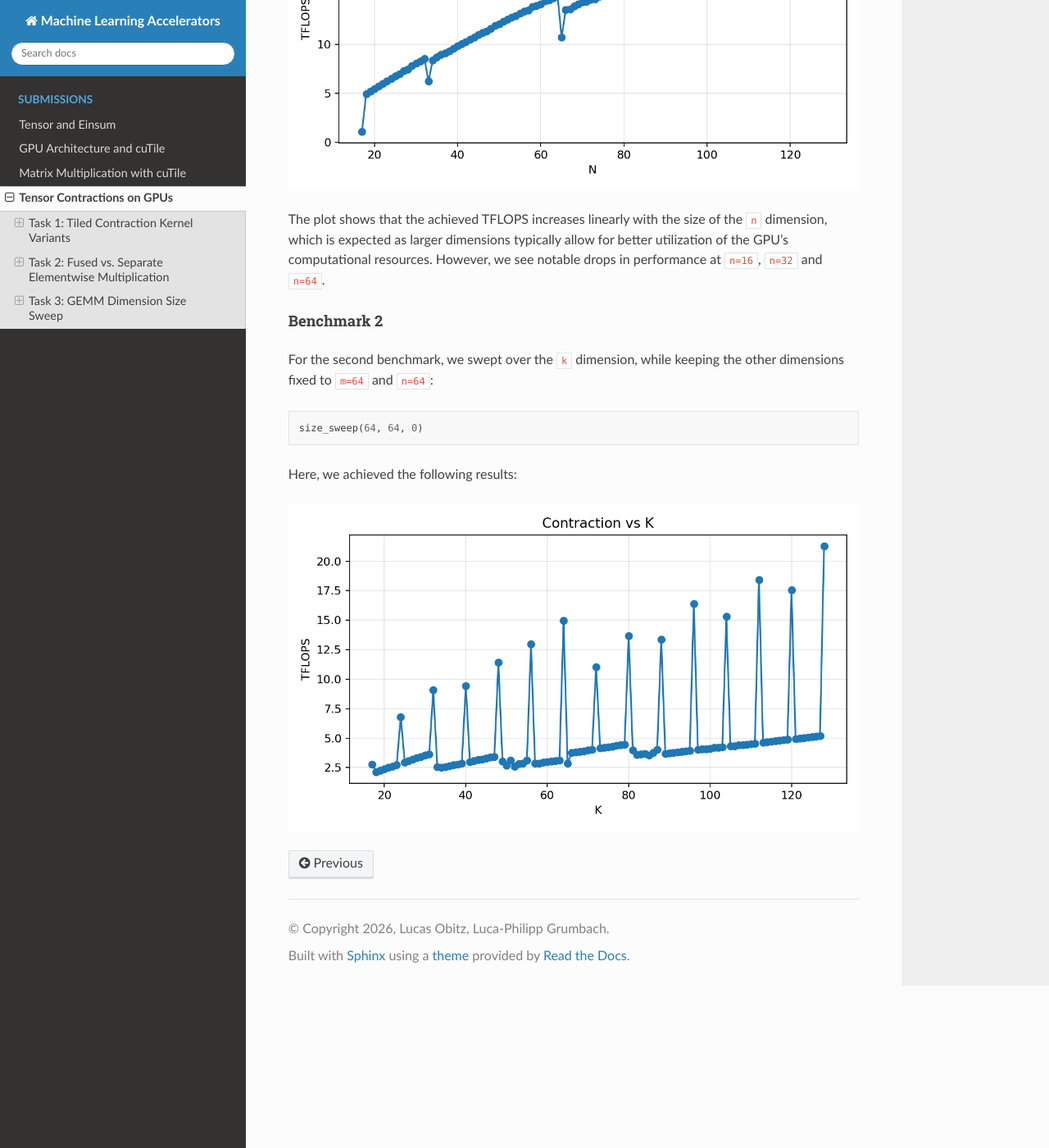
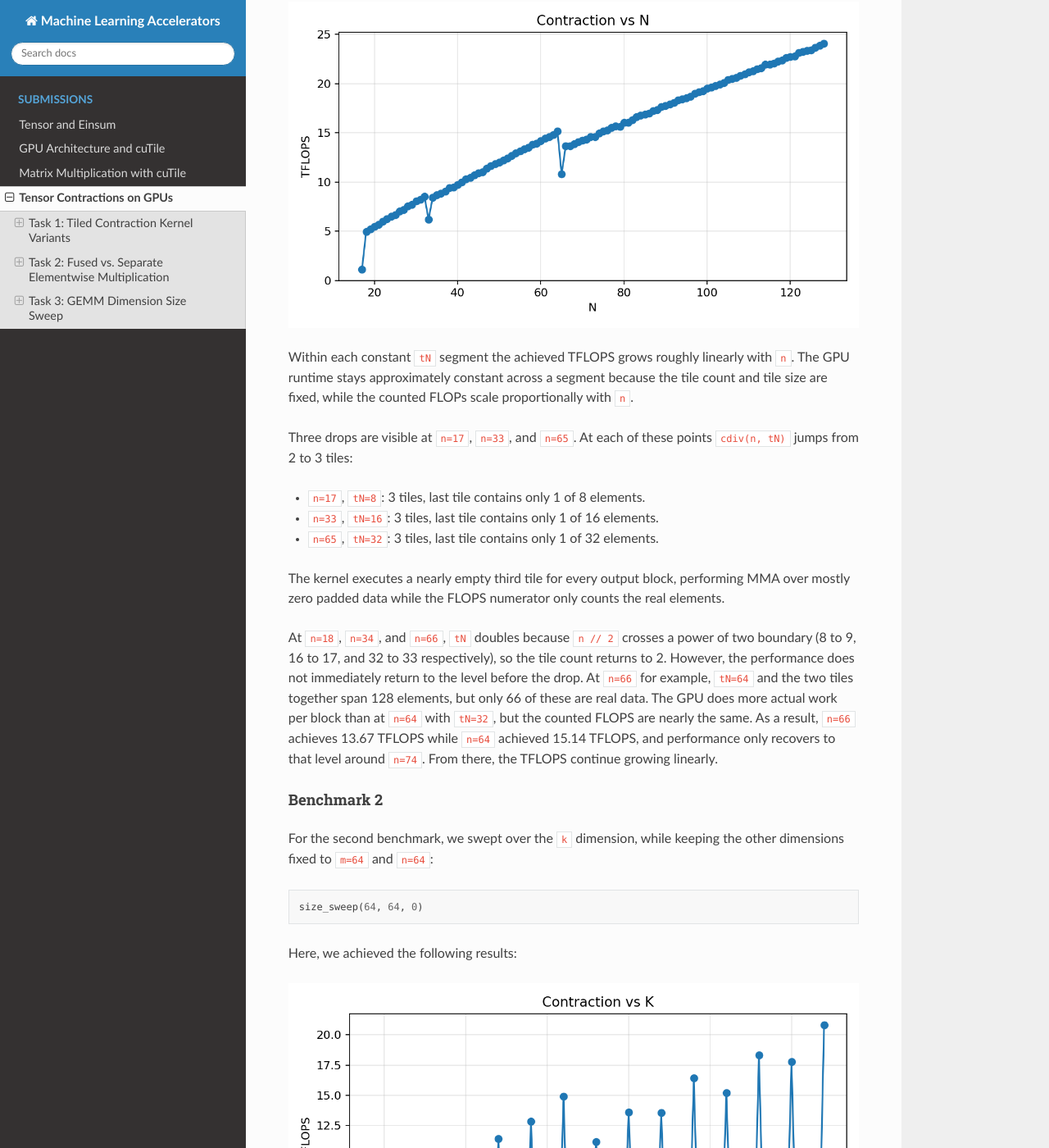
Before and after one commit to Shad00Z/machine-learning-accelerators, a Sphinx documentation site: the page built from docs/source/submissions/04_tensor_contractions.rst, in a window 1280 px wide and 1400 px high, scrolled down 10021 px. Shown: the whole window at 82% size. Built offline with Sphinx 7.4.7 and the Read the Docs theme 3.1.0, drawn with Linux system fonts in a browser that asks for light colours; some of the changed text lies outside the part shown.

Commit message:
docs for benchmark 1
Co-authored-by: Copilot <copilot@github.com>

```diff
--- a/docs/source/submissions/04_tensor_contractions.rst
+++ b/docs/source/submissions/04_tensor_contractions.rst
@@ -385,6 +385,7 @@ In each iteration of the sweep, we create new random tensors with the current di
 The benchmark uses a warmup time of 100 ms and a repetition time of 1000 ms.
 After the benchmark, we compute the achieved TFLOPS and store it for plotting.
 The plot is then created with Matplotlib, where we plot the achieved TFLOPS against the swept dimension size.
+Lastly, we also save the results in a CSV file for further analysis.
 
 .. code-block:: python
 
@@ -425,7 +426,12 @@ The plot is then created with Matplotlib, where we plot the achieved TFLOPS agai
             plt.ylabel("TFLOPS")
             plt.grid(True, alpha=0.3)
             plt.tight_layout()
-            plt.savefig("task3_n_bandwidth.png", dpi=160)
+            plt.savefig("task3_n_throughput.png", dpi=160)
+
+            with open("task3_n_throughput.csv", "w", newline="") as f:
+                writer = csv.writer(f)
+                writer.writerow(["N", "TFLOPS"])
+                writer.writerows(zip(Ns, compute))
 
         elif k == 0:
             Ks = []
@@ -461,7 +467,12 @@ The plot is then created with Matplotlib, where we plot the achieved TFLOPS agai
             plt.ylabel("TFLOPS")
             plt.grid(True, alpha=0.3)
             plt.tight_layout()
-            plt.savefig("task3_k_bandwidth.png", dpi=160)
+            plt.savefig("task3_k_throughput.png", dpi=160)
+
+            with open("task3_k_throughput.csv", "w", newline="") as f:
+                writer = csv.writer(f)
+                writer.writerow(["K", "TFLOPS"])
+                writer.writerows(zip(Ks, compute))
 
 Benchmark 1
 """""""""""""
@@ -477,10 +488,27 @@ Here, we achieved the following results:
 .. image:: ../../../src/assignments/04_assignment/task3_n_throughput.png
     :alt: Throughput Plot for the sweep over N
 
-The plot shows that the achieved TFLOPS increases linearly with the size of the ``n`` dimension,
-which is expected as larger dimensions typically allow for better utilization of the GPU's computational resources.
-However, we see notable drops in performance at ``n=16``, ``n=32`` and ``n=64``.
+Within each constant ``tN`` segment the achieved TFLOPS grows roughly linearly with ``n``.
+The GPU runtime stays approximately constant across a segment because the tile count and tile size are fixed,
+while the counted FLOPs scale proportionally with ``n``.
 
+Three drops are visible at ``n=17``, ``n=33``, and ``n=65``.
+At each of these points ``cdiv(n, tN)`` jumps from 2 to 3 tiles:
+
+- ``n=17``, ``tN=8``: 3 tiles, last tile contains only 1 of 8 elements.
+- ``n=33``, ``tN=16``: 3 tiles, last tile contains only 1 of 16 elements.
+- ``n=65``, ``tN=32``: 3 tiles, last tile contains only 1 of 32 elements.
+
+The kernel executes a nearly empty third tile for every output block,
+performing MMA over mostly zero padded data while the FLOPS numerator only counts the real elements.
+
+At ``n=18``, ``n=34``, and ``n=66``, ``tN`` doubles because ``n // 2`` crosses a power of two boundary (8 to 9, 16 to 17, and 32 to 33 respectively),
+so the tile count returns to 2.
+However, the performance does not immediately return to the level before the drop.
+At ``n=66`` for example, ``tN=64`` and the two tiles together span 128 elements, but only 66 of these are real data.
+The GPU does more actual work per block than at ``n=64`` with ``tN=32``, but the counted FLOPS are nearly the same.
+As a result, ``n=66`` achieves 13.67 TFLOPS while ``n=64`` achieved 15.14 TFLOPS, and performance only recovers to that level around ``n=74``.
+From there, the TFLOPS continue growing linearly.
 
 Benchmark 2
 """""""""""""
@@ -495,3 +523,7 @@ Here, we achieved the following results:
 
 .. image:: ../../../src/assignments/04_assignment/task3_k_throughput.png
     :alt: Throughput Plot for the sweep over K
+
+For the most part, the FLOPs increase linearly with the size of the ``k`` dimension,
+however we have frequent spikes in performance. These spikes occur at ``k=24``, ``k=40``, ``k=48``, ``k=56``, ``k=64``, and so on in increments of 8..
+*TODO: why?*
```
Also changed, not shown: src/assignments/04_assignment/task3_k_throughput.png, src/assignments/04_assignment/task3_n_throughput.png, 2 other files.
